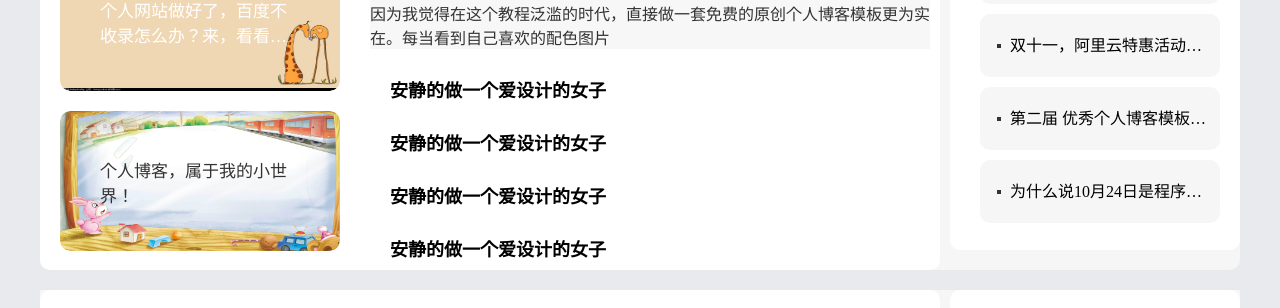
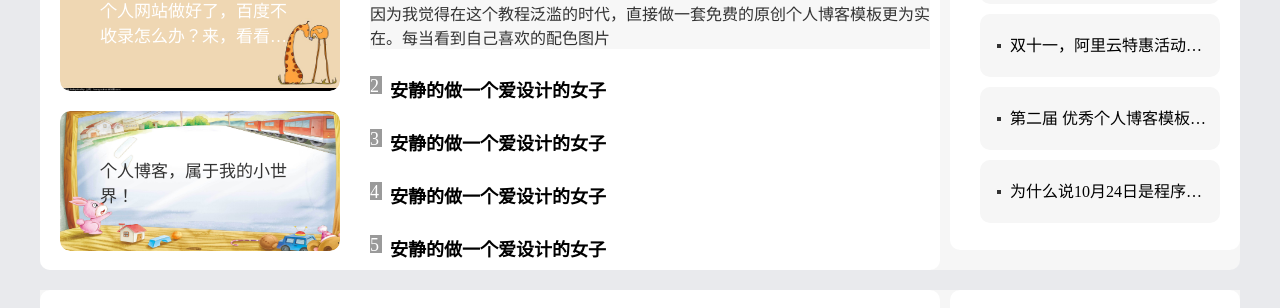
Before and after one commit to Dingxyupp/wuif1905, a plain HTML site: page index.html in a window 1280 px wide. Shown: the part 550-858 px from the top of the page. Drawn offline with Linux system fonts and the light colour scheme; a small style sheet from the web is missing.

Commit message:
下午修改

```diff
--- a/css/index.css
+++ b/css/index.css
@@ -386,6 +386,7 @@ body{
     height: auto;
     background: #ffffff;
     margin: 0 0px 27px 10px;
+    position: relative;
 }
 .essay li.sq p{
     display: block;
@@ -421,15 +422,55 @@ body{
     background: #f7f7f7;
     padding-left: 20px;
 }
-.essay li.sq a:before{
+.essay li.sq a:first-child:before{
     content: "1";
     background: black;
     color: white;
     position: absolute;
     height: 18px;
     width: 12px;
+    left: 0px;
+    /*right: 0px;*/
+}
+.essay li:nth-child(2):before{
+    content: "2";
+    background: #9a9a9a;
+    color: white;
+    position: absolute;
+    height: 18px;
+    width: 12px;
+    left: 0;
+    top: 0;
+}
+.essay li:nth-child(3):before{
+    content: "3";
+    background: #9a9a9a;
+    color: white;
+    position: absolute;
+    height: 18px;
+    width: 12px;
     left: 0;
     right: 0;
+}
+.essay li:nth-child(4):before{
+    content: "4";
+    background: #9a9a9a;
+    color: white;
+    position: absolute;
+    height: 18px;
+    width: 12px;
+    left: 0px;
+    /*right: 0px;*/
+}
+.essay li:nth-child(5):before{
+    content: "5";
+    background: #9a9a9a;
+    color: white;
+    position: absolute;
+    height: 18px;
+    width: 12px;
+    left: 0;
+    /*right: 0;*/
 }
 .essay p{
     display: none;
```
